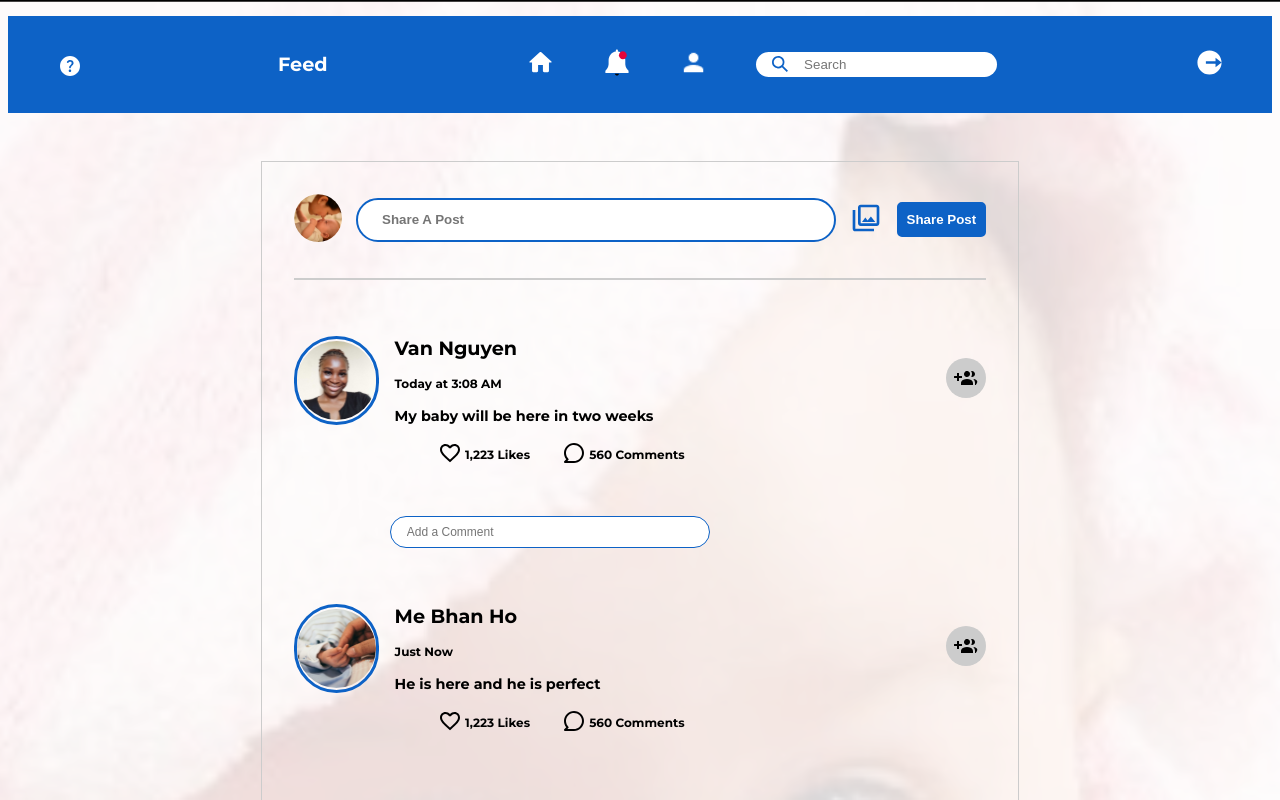
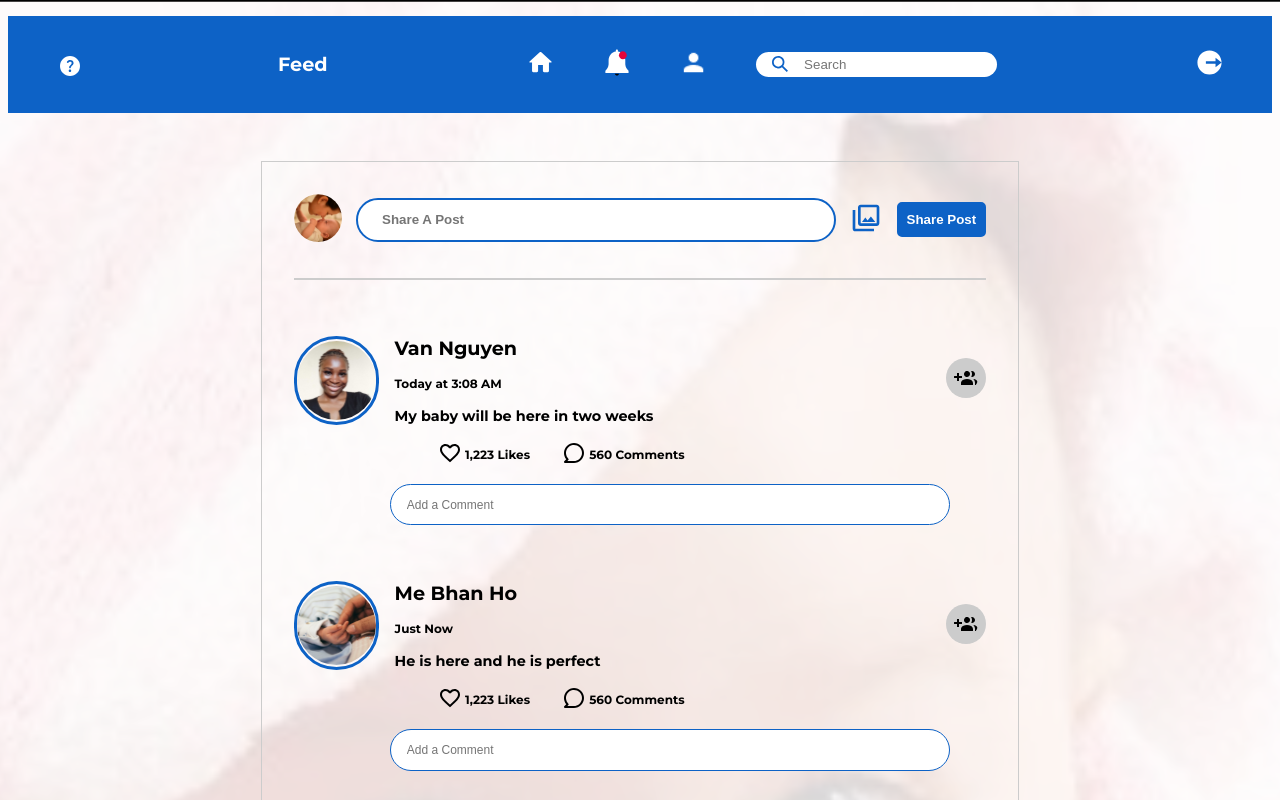
Before and after one commit to Perpy-del/Kiciti, a React (Create React App) app: page /Userfeed in a window 1280 px wide. Shown: the top 800 px of the page. Built offline with nearby package versions, Linux system fonts and the light colour scheme.

Commit message:
Made new changes

```diff
--- a/src/pages/Userfeed/Userfeed.js
+++ b/src/pages/Userfeed/Userfeed.js
@@ -124,6 +124,9 @@ const Userfeed = () => {
             <h6>560 Comments</h6>
           </div>
         </div>
+        <div>
+          <input type="text" placeholder="Add a Comment" id='add_comment' />
+        </div>
         <img src={baby} alt="baby" id='babypic' />
 
       </div>
--- a/src/pages/Userfeed/userfeed.css
+++ b/src/pages/Userfeed/userfeed.css
@@ -230,7 +230,7 @@ button {
     }
 
     .social-icon {
-        margin: 1rem 0 3rem 9rem;
+        margin: 1rem 0 1rem 9rem;
     }
 
     #i-set {
@@ -269,4 +269,13 @@ button {
         gap: 1rem;
     }
 
+    #add_comment {
+        margin-left: 6rem;
+        padding: 0.8rem 1rem;
+        width: 35rem;
+        border: 1.5px solid #0D62C6;
+        border-radius: 30px;
+        font-size: 12px;
+    }
+
 }
```
